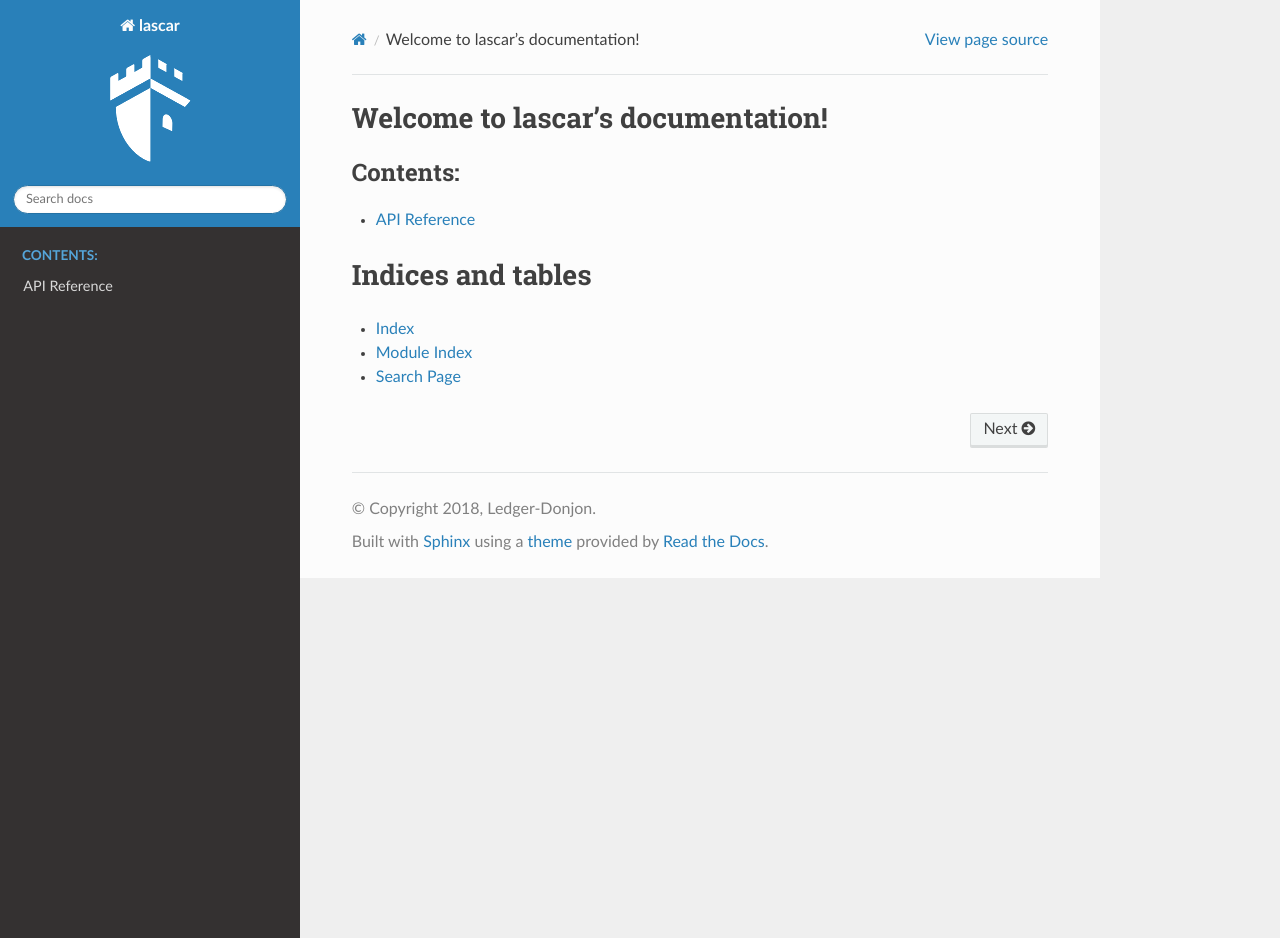
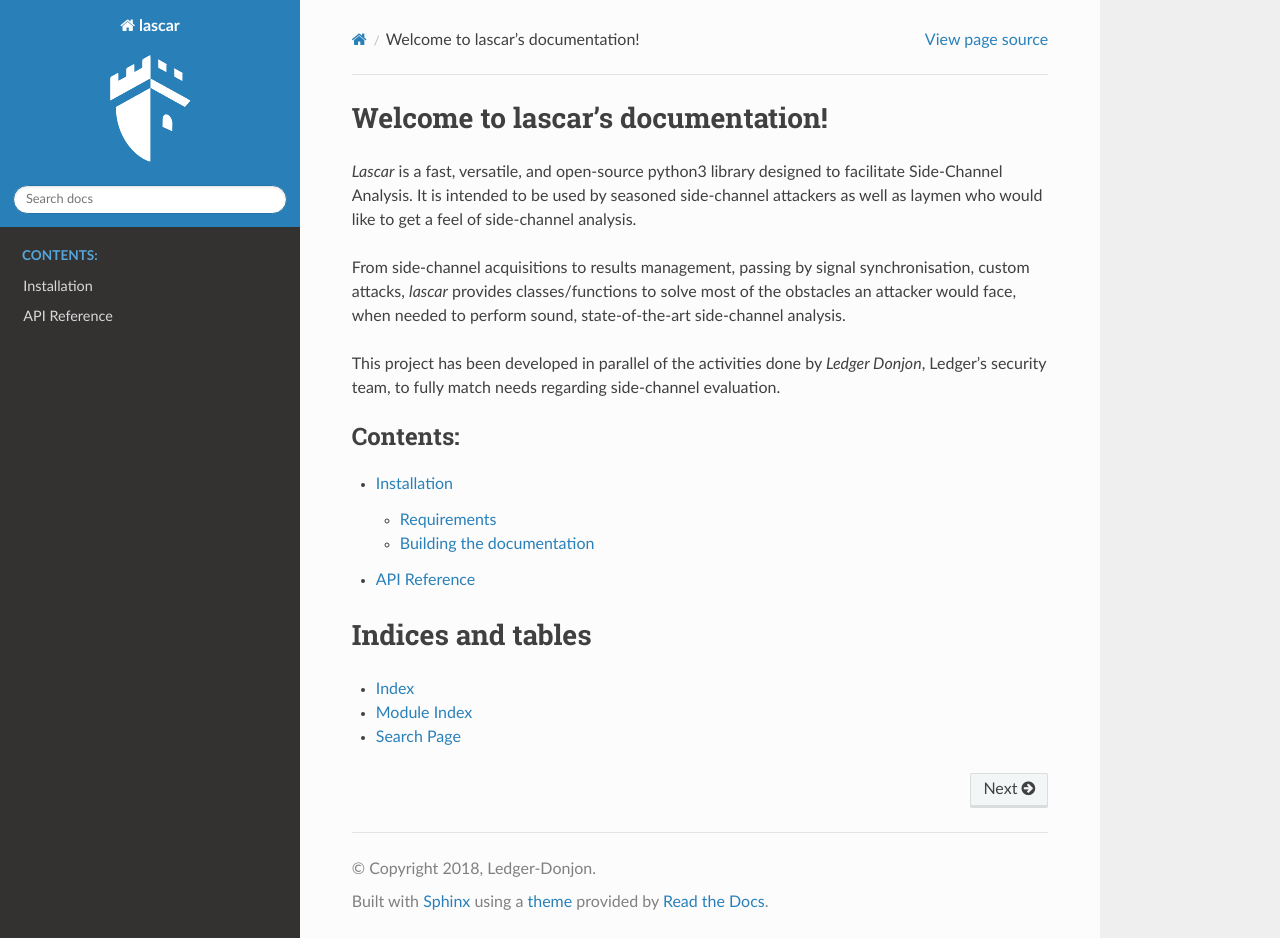
Before and after one commit to Ledger-Donjon/lascar, a Sphinx documentation site: the page built from docs/index.rst, in a window 1280 px wide and 938 px high. Built offline with Sphinx 7.4.7 and the Read the Docs theme 2.0.0, drawn with Linux system fonts in a browser that asks for light colours.

Commit message:
Doc on installation

```diff
--- a/docs/index.rst
+++ b/docs/index.rst
@@ -1,10 +1,25 @@
 Welcome to lascar's documentation!
 ==================================
+
+*Lascar* is a fast, versatile, and open-source python3 library designed to
+facilitate Side-Channel Analysis. It is intended to be used by seasoned
+side-channel attackers as well as laymen who would like to get a feel of
+side-channel analysis.
+
+From side-channel acquisitions to results management, passing by signal
+synchronisation, custom attacks, *lascar* provides classes/functions to solve
+most of the obstacles an attacker would face, when needed to perform sound,
+state-of-the-art side-channel analysis.
+
+This project has been developed in parallel of the activities done by
+*Ledger Donjon*, Ledger's security team, to fully match needs regarding
+side-channel evaluation.
 
 .. toctree::
    :maxdepth: 2
    :caption: Contents:
 
+   Installation <installation.rst>
    API Reference <api.rst>
 
 
```
Also changed, not shown: README.md (+13 -18 lines), docs/installation.rst (added, +42 -0 lines).
